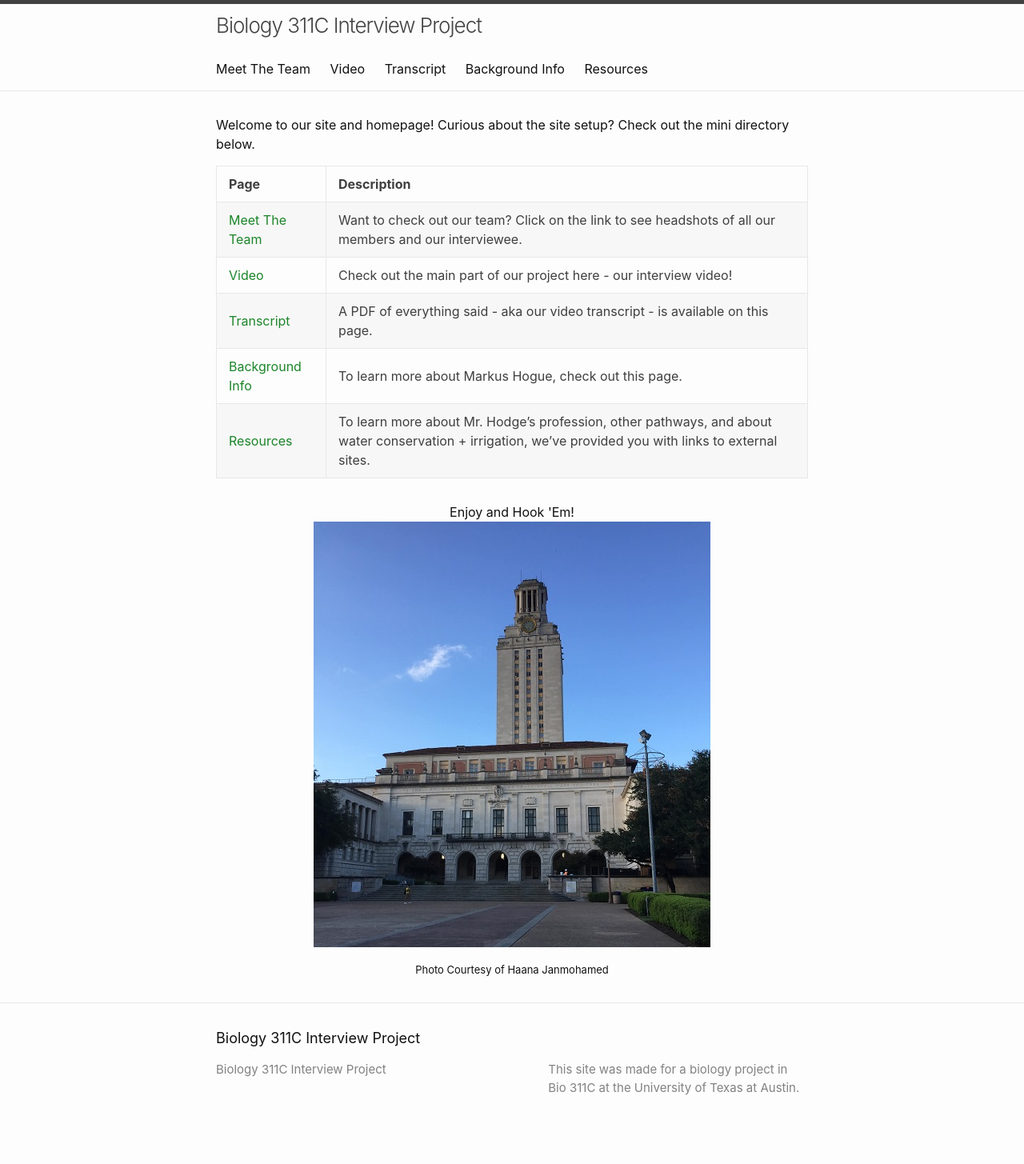
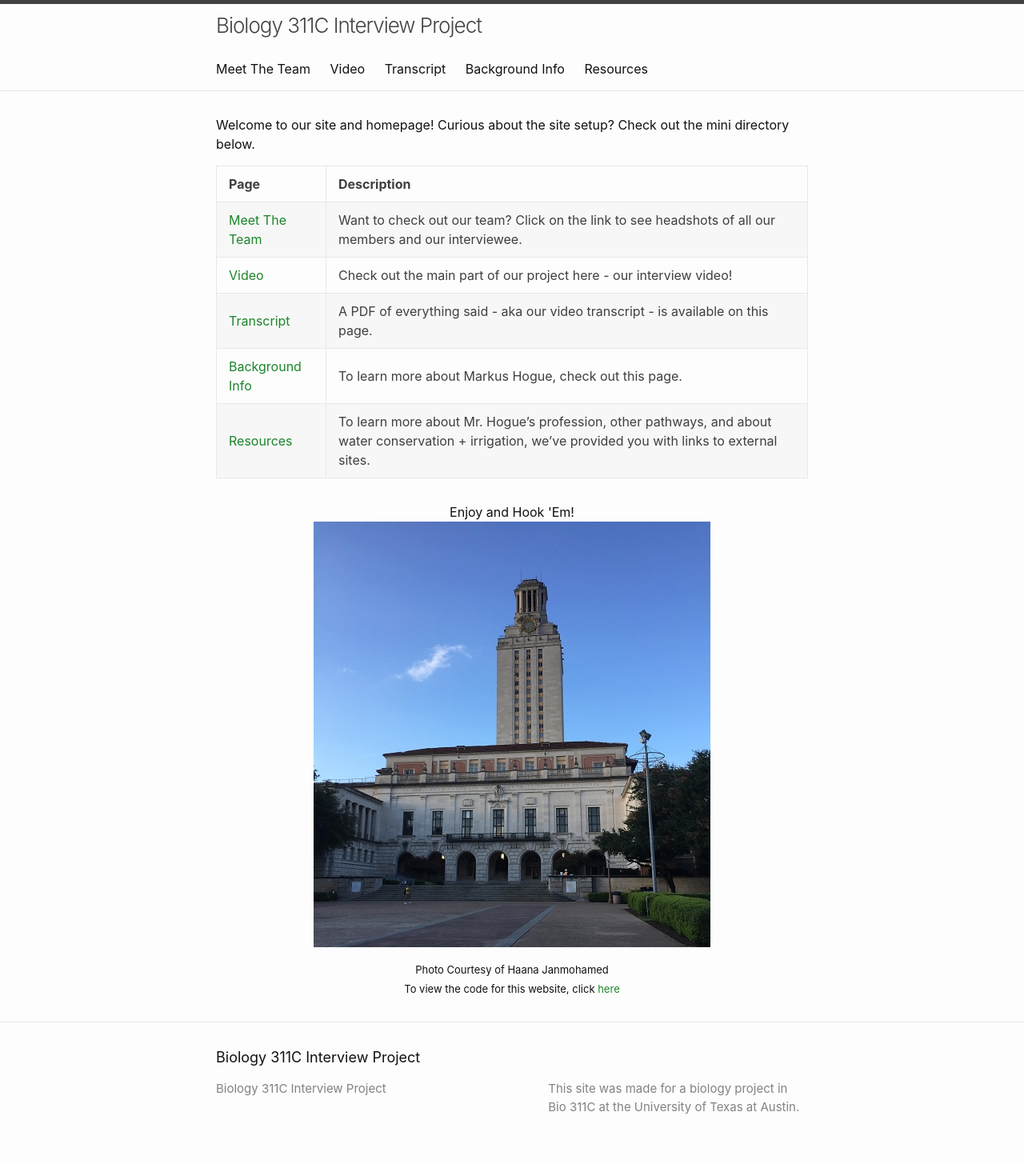
Before and after one commit to haanaj/biowebsite, a Jekyll site: the page built from index.md, in a window 1280 px wide. Shown: the whole page at 80% size. Built offline with Jekyll 4.4.1, drawn with Linux system fonts in a browser that asks for light colours; before the commit the page ends 1431 px from its top, so only the background shows below that.

Commit message:
Adding link to code on index.md

```diff
--- a/index.md
+++ b/index.md
@@ -12,7 +12,7 @@ Welcome to our site and homepage! Curious about the site setup? Check out the mi
 |[Video](/biowebsite/video/)|Check out the main part of our project here - our interview video!|
 |[Transcript](/biowebsite/transcript/)|A PDF of everything said - aka our video transcript - is available on this page.|
 |[Background Info](/biowebsite/background/)|To learn more about Markus Hogue, check out this page.|
-|[Resources](/biowebsite/resources/)|To learn more about Mr. Hodge's profession, other pathways, and about water conservation + irrigation, we've provided you with links to external sites.|
+|[Resources](/biowebsite/resources/)|To learn more about Mr. Hogue's profession, other pathways, and about water conservation + irrigation, we've provided you with links to external sites.|
 
 <center>Enjoy and Hook 'Em!</center>
 
@@ -23,3 +23,4 @@ Welcome to our site and homepage! Curious about the site setup? Check out the mi
 <!--<img src = "/biowebsite/assets/UT.jpg" id = "UT Tower" style = "display: block; margin: 0 auto;">-->
 
 <center><font size = "2">Photo Courtesy of Haana Janmohamed </font></center>
+<center><font size = "2">To view the code for this website, click <a href = "https://github.com/haanaj/biowebsite"> here </a> </font></center>
```
